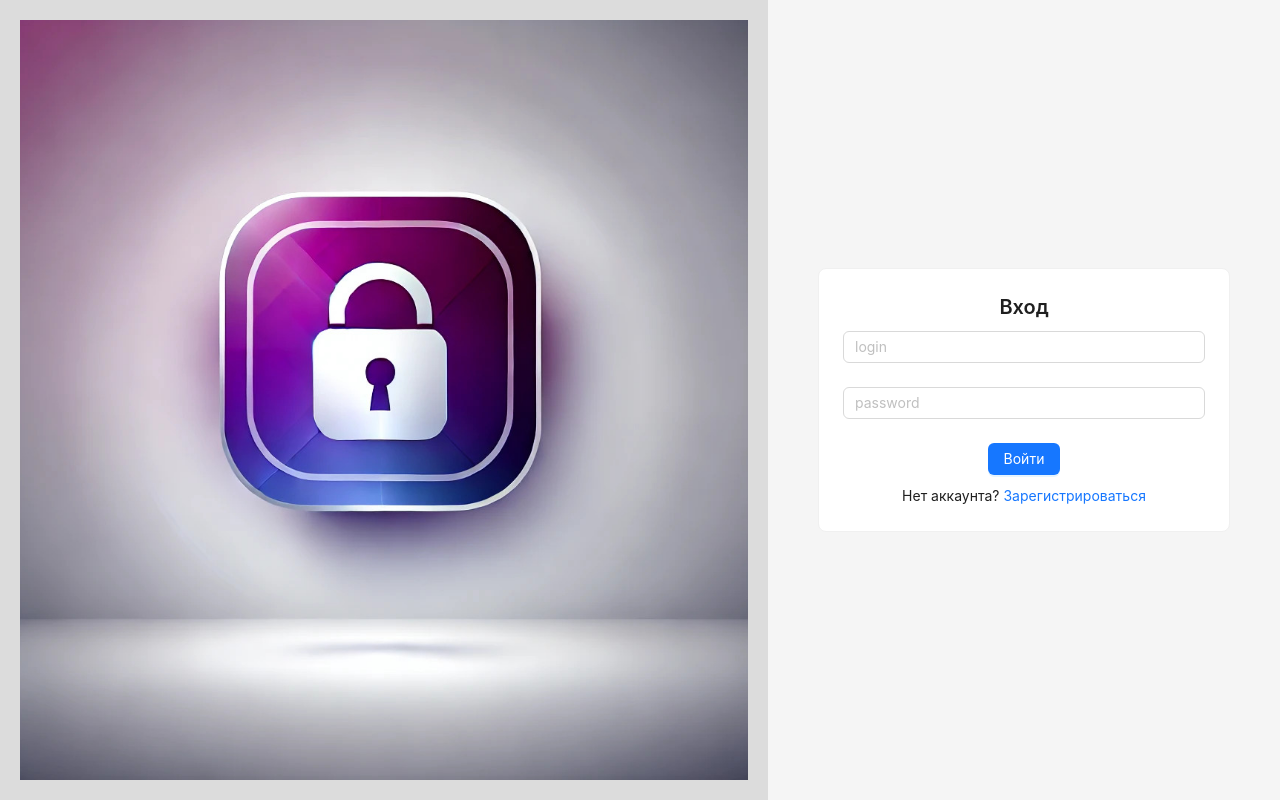
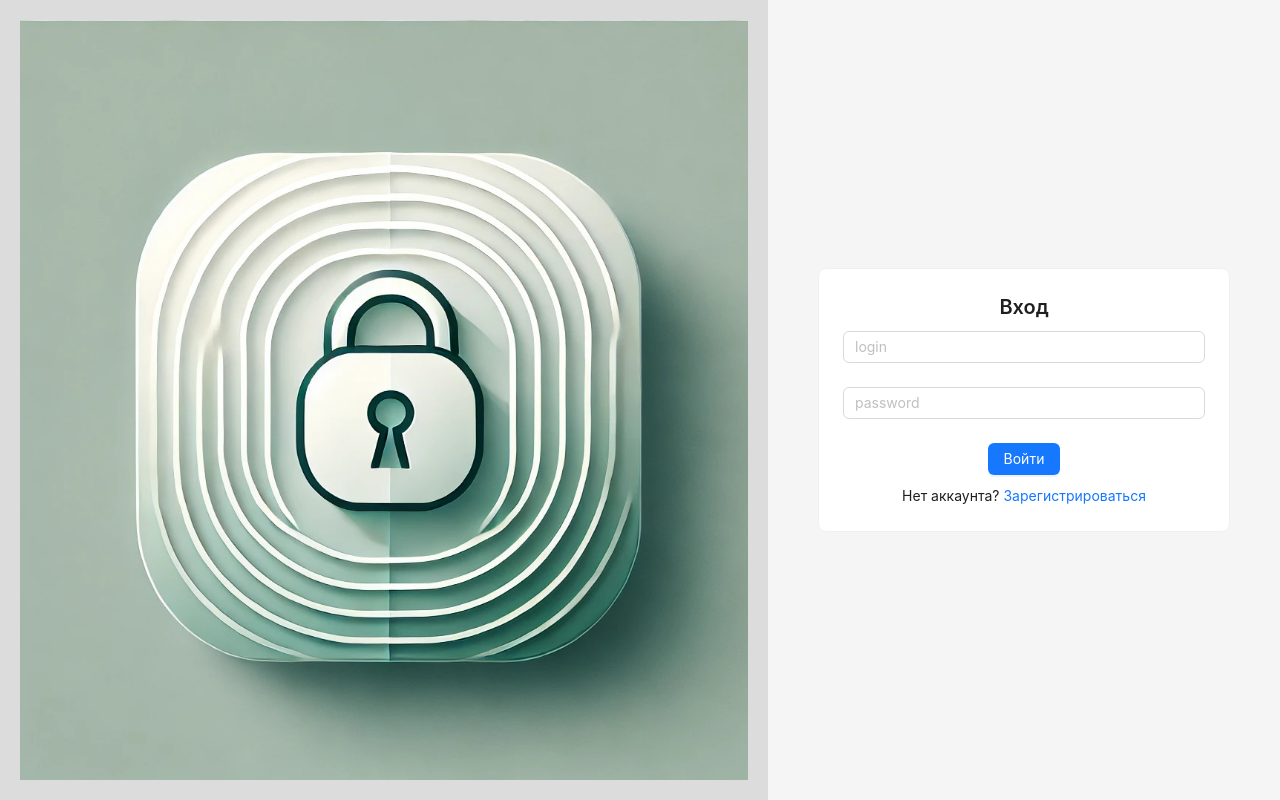
Before and after one commit to destren3/CRM-system, a React app: page /login in a window 1280 px wide. Built offline with nearby package versions, Linux system fonts and the light colour scheme; the HTML template or start-up script is replaced by a standard one.

Commit message:
feat: set interval for random images on the auth page

```diff
--- a/src/components/auth-layout/auth-layout.tsx
+++ b/src/components/auth-layout/auth-layout.tsx
@@ -1,6 +1,7 @@
 import { Layout, Card } from 'antd';
 import styles from './auth-layout.module.scss';
 import { Outlet } from 'react-router-dom';
+import { useEffect, useState } from 'react';
 
 const { Content } = Layout;
 
@@ -9,10 +10,20 @@ interface AuthLayoutProps {
 }
 
 export const AuthLayout = ({ images }: AuthLayoutProps) => {
-  const randomImage = images[Math.floor(Math.random() * images.length)];
+  const [currentImage, setIsCurrentImage] = useState<string>(() => {
+    return images[Math.floor(Math.random() * images.length)];
+  });
+
+  useEffect(() => {
+    const interval = setInterval(() => {
+      setIsCurrentImage(images[Math.floor(Math.random() * images.length)]);
+    }, 5000);
+    return () => clearInterval(interval);
+  }, []);
+
   return (
     <Layout className={styles.layout}>
-      <img src={randomImage} className={styles.image} />
+      <img src={currentImage} className={styles.image} alt="Random Image" />
 
       <Content className={styles.content}>
         <Card bordered className={styles.card}>
```
